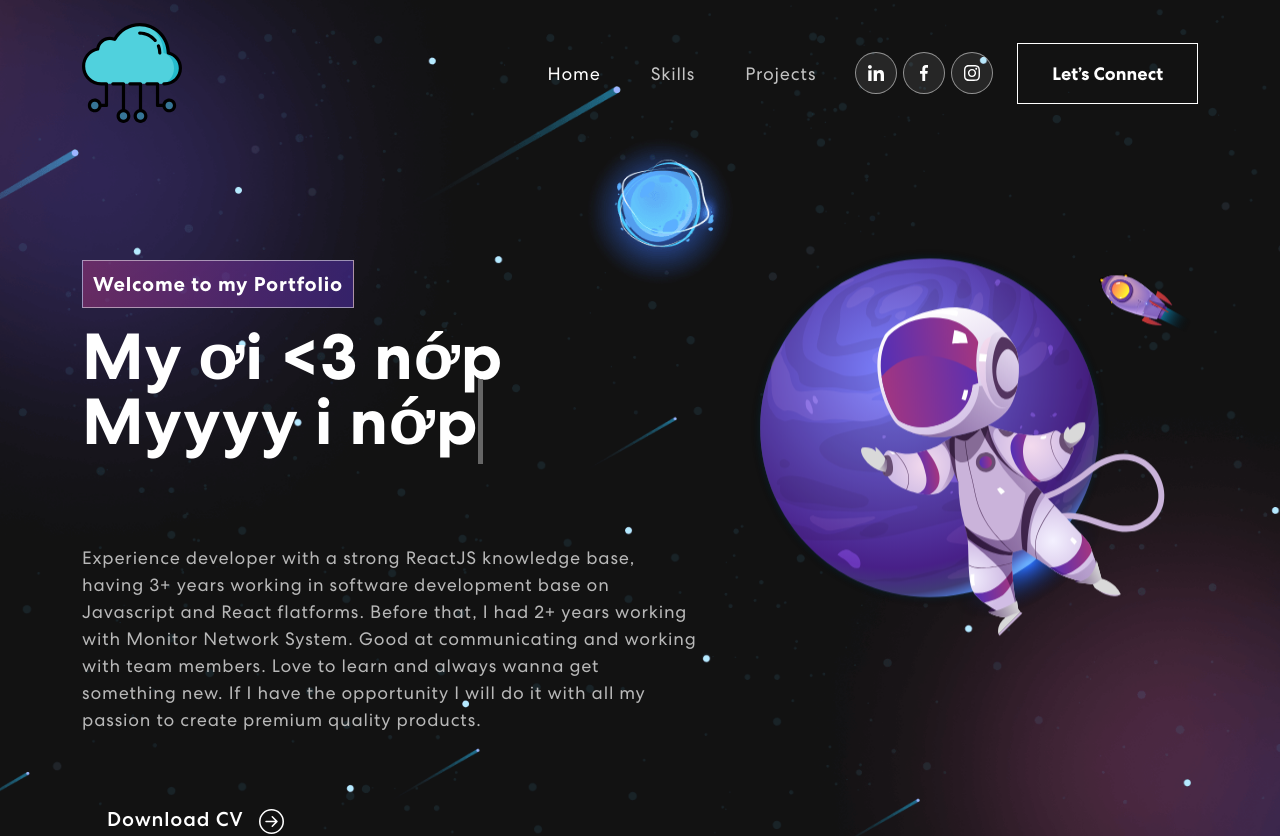
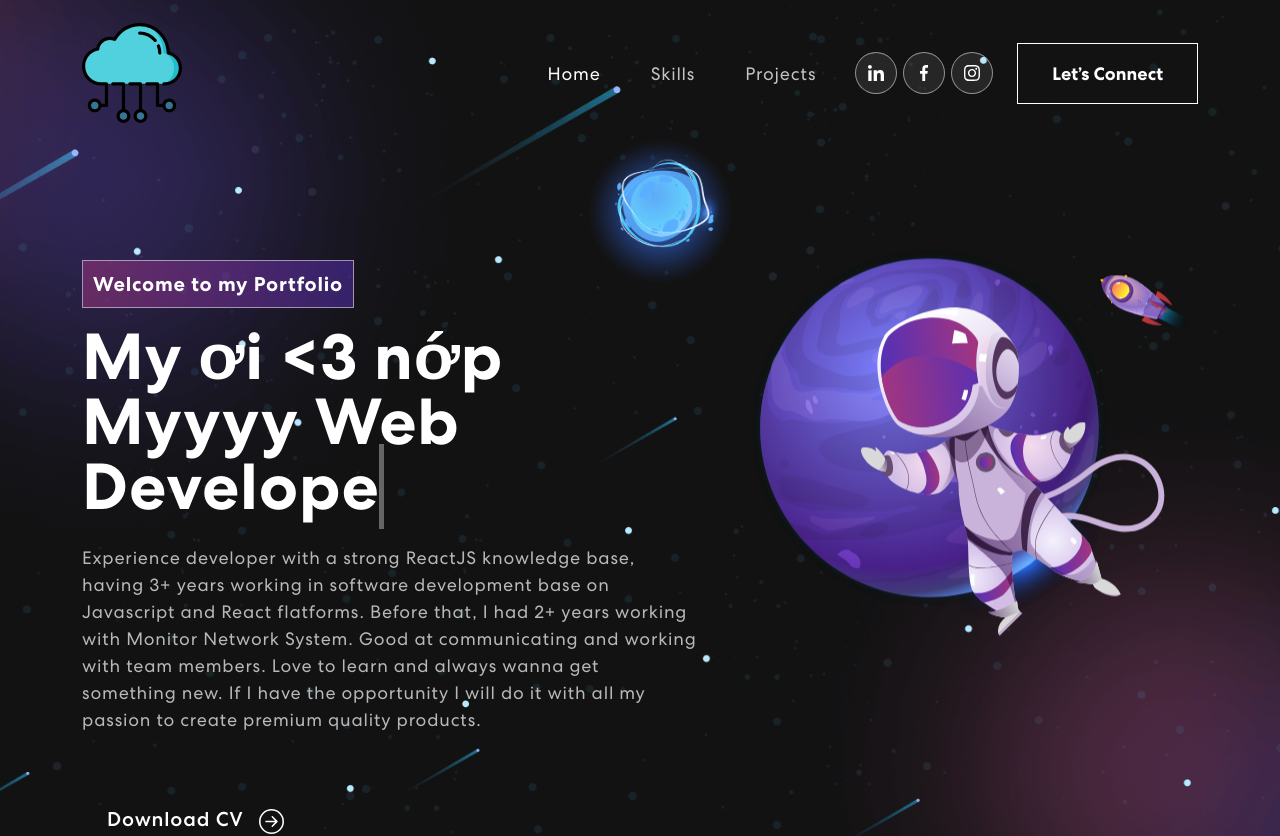
Before and after one commit to kozscsnow/my_portfolio, a React (Vite) app: page / in a window 1280 px wide. Shown: the top 836 px of the page. Built offline with nearby package versions, Linux system fonts and the light colour scheme.

Commit message:
refactor

```diff
--- a/src/components/Banner/index.tsx
+++ b/src/components/Banner/index.tsx
@@ -11,8 +11,7 @@ export const Banner = () => {
   const [text, setText] = useState('');
   const [delta, setDelta] = useState(300 - Math.random() * 100);
   const [index, setIndex] = useState(1);
-  // const toRotate = ['Web Developer', 'Frontend'];
-  const toRotate = ['i nớp diu', 'diu nớp me'];
+  const toRotate = ['Web Developer', 'Frontend'];
   const period = 2000;
 
   useEffect(() => {
@@ -69,8 +68,7 @@ export const Banner = () => {
                     {`My ơi <3 nớp Myyyy`} {/* {`Halo <3 I'm Khánh`}{' '} */}
                     <span
                       className="txt-rotate"
-                      data-rotate='[ "i nớp diu", "diu nớp me"]'
-                      // data-rotate='[ "Web Developer", "Frontend"]'
+                      data-rotate='[ "Web Developer", "Frontend"]'
                     >
                       <span className="wrap">{text}</span>
                     </span>
```
